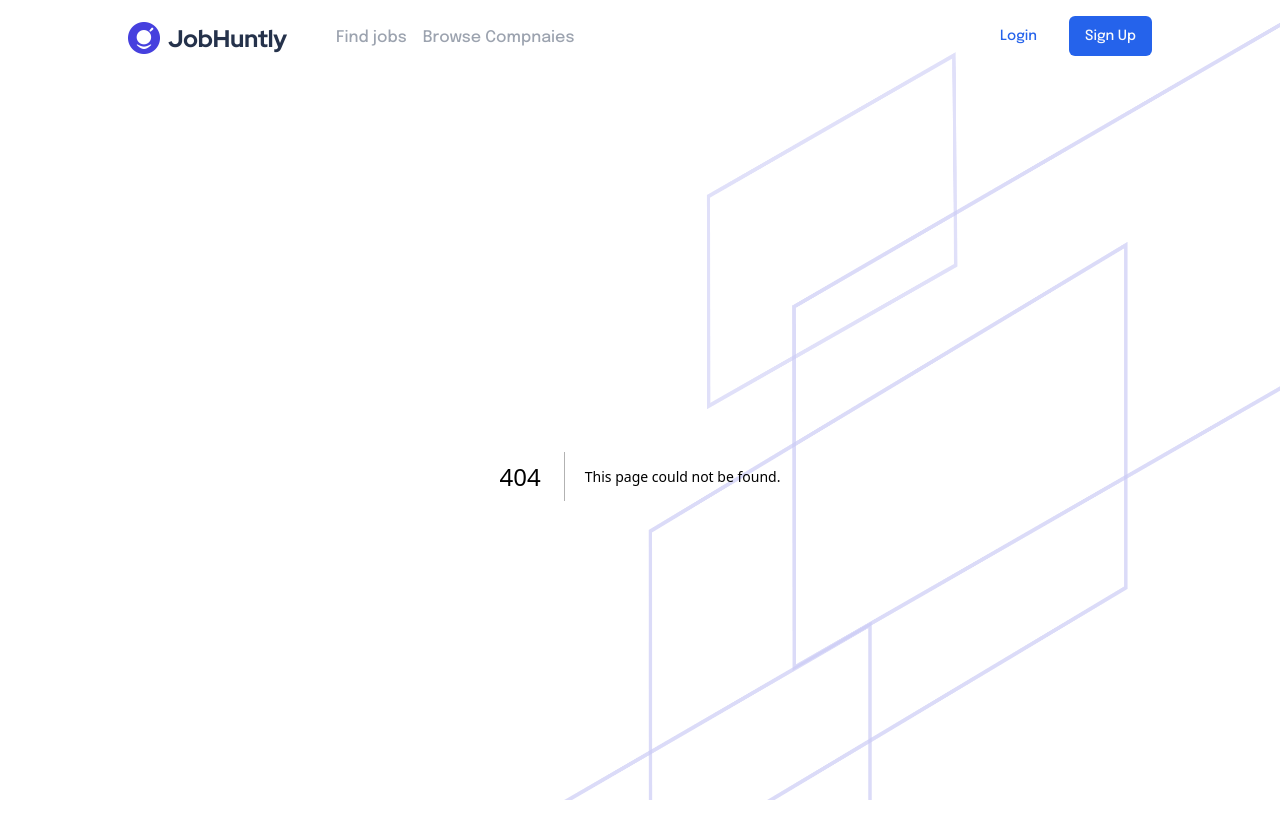
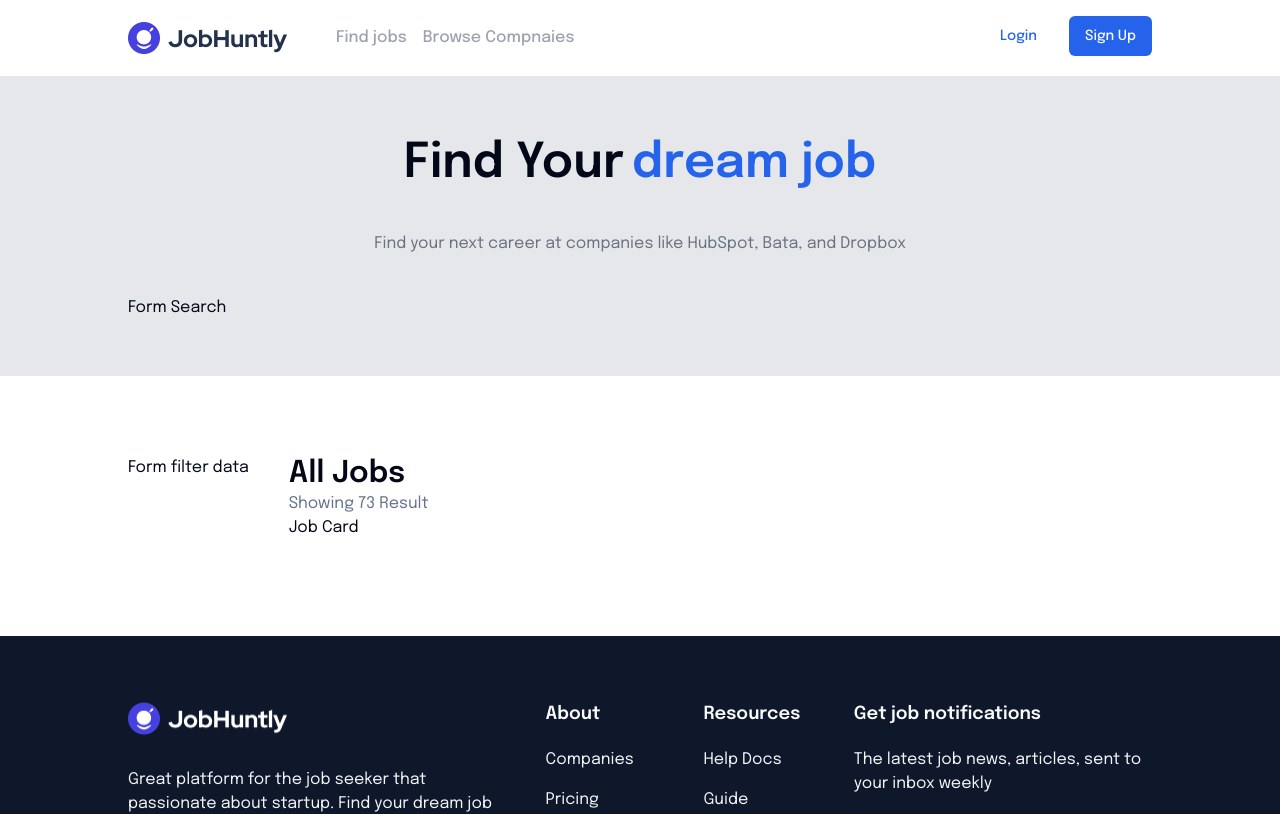
Before and after one commit to yoedi/job-portal-lp, a Next.js app: page /find-jobs in a window 1280 px wide. Before the commit this address had no page. Shown: the top 814 px of the page. Built offline with nearby package versions, Linux system fonts and the light colour scheme.

Commit message:
Create layout find-job

```diff
--- /dev/null
+++ b/src/app/find-jobs/page.tsx
@@ -0,0 +1,6 @@
+import ExploreDataContainer from "@/containers/ExplorerDataContainer";
+import React from "react";
+
+export default function FindJobsPage() {
+  return <ExploreDataContainer />;
+}
--- a/src/app/layout.tsx
+++ b/src/app/layout.tsx
@@ -1,9 +1,8 @@
+import Footer from "@/components/layouts/Footer";
+import Navbar from "@/components/layouts/Navbar";
 import type { Metadata } from "next";
 import { Epilogue } from "next/font/google";
-import Image from "next/image";
 import "./globals.css";
-import Navbar from "@/components/layouts/Navbar";
-import Footer from "@/components/layouts/Footer";
 
 const epilogue = Epilogue({ subsets: ["latin"] });
 
@@ -21,12 +20,7 @@
     <html lang="en">
       <body className={`${epilogue.className} relative overflow-x-hidden`}>
         <Navbar />
-        <main>
-          <div className="absolute w-2/3 h-screen top-0 right-0 -z-10">
-            <Image src="/images/pattern.png" alt="/images/pattern.png" fill />
-          </div>
-          {children}
-        </main>
+        <main>{children}</main>
         <Footer />
       </body>
     </html>
--- a/src/app/page.tsx
+++ b/src/app/page.tsx
@@ -4,9 +4,14 @@
 import Clients from "@/components/organism/Clients";
 import Hero from "@/components/organism/Hero";
 import LatestJobs from "@/components/organism/LatestJobs";
+import Image from "next/image";
 
 export default function Home() {
   return (
+    <>
+      <div className="absolute w-2/3 h-screen top-0 right-0 -z-10">
+        <Image src="/images/pattern.png" alt="/images/pattern.png" fill />
+      </div>
       <div className="px-32 mt-10">
         <Hero />
         <Clients />
@@ -15,5 +20,6 @@
         <FeatureJobs />
         <LatestJobs />
       </div>
+    </>
   );
 }
--- /dev/null
+++ b/src/containers/ExplorerDataContainer/index.tsx
@@ -0,0 +1,54 @@
+import Image from "next/image";
+import React, { FC } from "react";
+
+interface ExploreDataContainerProps {
+  formFilter?: any;
+  onSubmitFilter?: (val: any) => Promise<void>;
+  filterForm?: any;
+}
+
+const ExploreDataContainer: FC<ExploreDataContainerProps> = ({}) => {
+  return (
+    <>
+      <div className="bg-gray-200 px-32 pt-16 pb-14">
+        <div className="mb-10">
+          <div className="mx-auto mb-11 text-center flex justify-center gap-2">
+            <span className="text-5xl font-semibold">Find Your</span>
+            <div className="relative">
+              <span className="text-5xl font-semibold text-primary">
+                dream job
+              </span>
+              <div className="absolute top-10 w-[220] h-10">
+                <Image
+                  src="/images/pattern2.png"
+                  alt="/images/pattern2.png"
+                  fill
+                  objectFit="contain"
+                />
+              </div>
+            </div>
+          </div>
+          <div className="text-center text-gray-500">
+            Find your next career at companies like HubSpot, Bata, and Dropbox
+          </div>
+        </div>
+        <div>
+          <div>Form Search</div>
+        </div>
+      </div>
+      <div className="mt-20 mb-16 px-32 flex flex-row items-start gap-10">
+        <div>Form filter data</div>
+        <div className="w-4/5">
+          <div className="mb-8">
+            <div className="text-3xl font-semibold">All Jobs</div>
+            <div className="text-muted-foreground">Showing 73 Result</div>
+
+            <div>Job Card</div>
+          </div>
+        </div>
+      </div>
+    </>
+  );
+};
+
+export default ExploreDataContainer;
```
Lines whose indentation alone changed are shown as unchanged.
